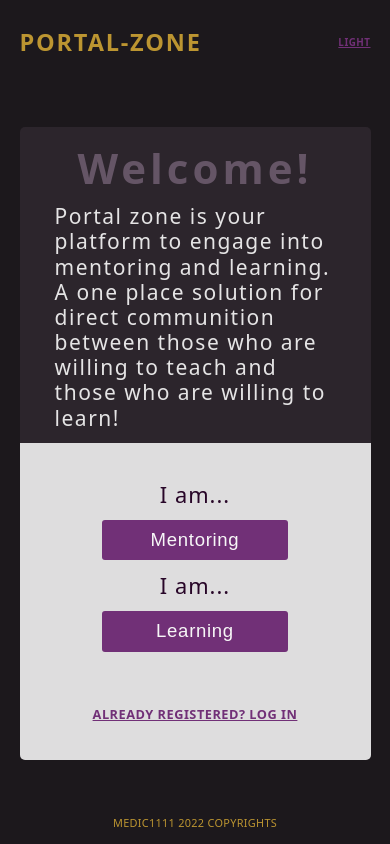
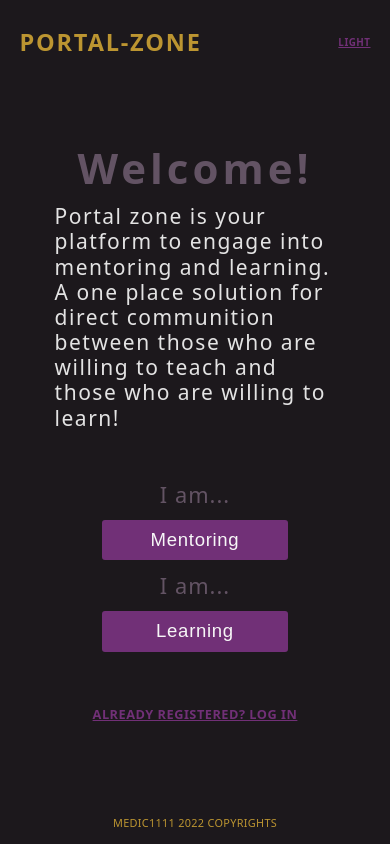
Before and after one commit to Medic1111/PORTAL-ZONE-MY-PORTAL-v2, a React (Create React App) app in the folder client/: page / in a window 390 px wide. Built offline with nearby package versions, Linux system fonts and the light colour scheme.

Commit message:
Hopefully final

```diff
--- a/client/src/components/Hero/Hero.module.css
+++ b/client/src/components/Hero/Hero.module.css
@@ -65,12 +65,14 @@
     flex-direction: column;
     gap: 0;
     border-radius: 5px 5px 5px 5px;
+    background-color: transparent;
   }
 
   .txtBox,
   .btnBox {
     width: 100%;
     height: 50%;
+    background-color: transparent;
   }
   .txtBox {
     border-radius: 5px 5px 0 0;
@@ -82,4 +84,7 @@
   .h2 {
     color: #6f5d70da;
   }
+  .identifierP {
+    color: #6f5d70da;
+  }
 }
```
